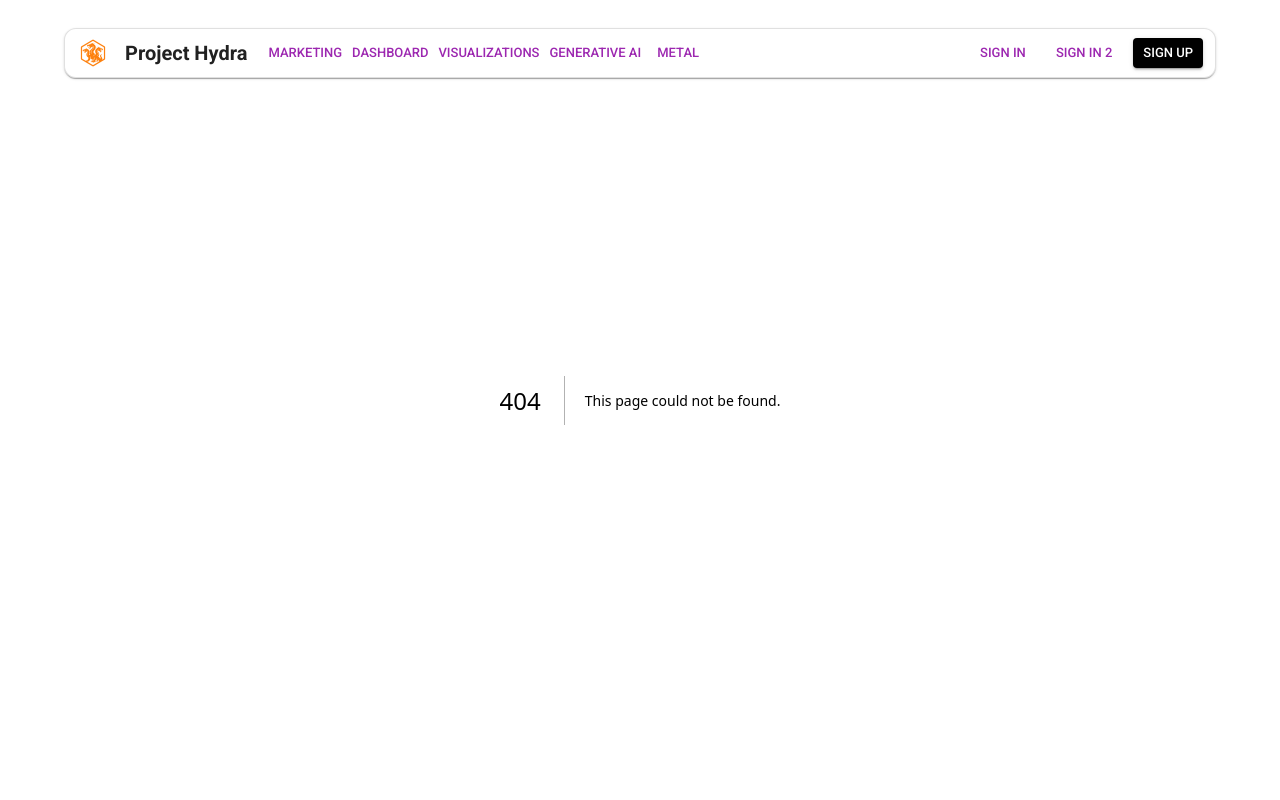
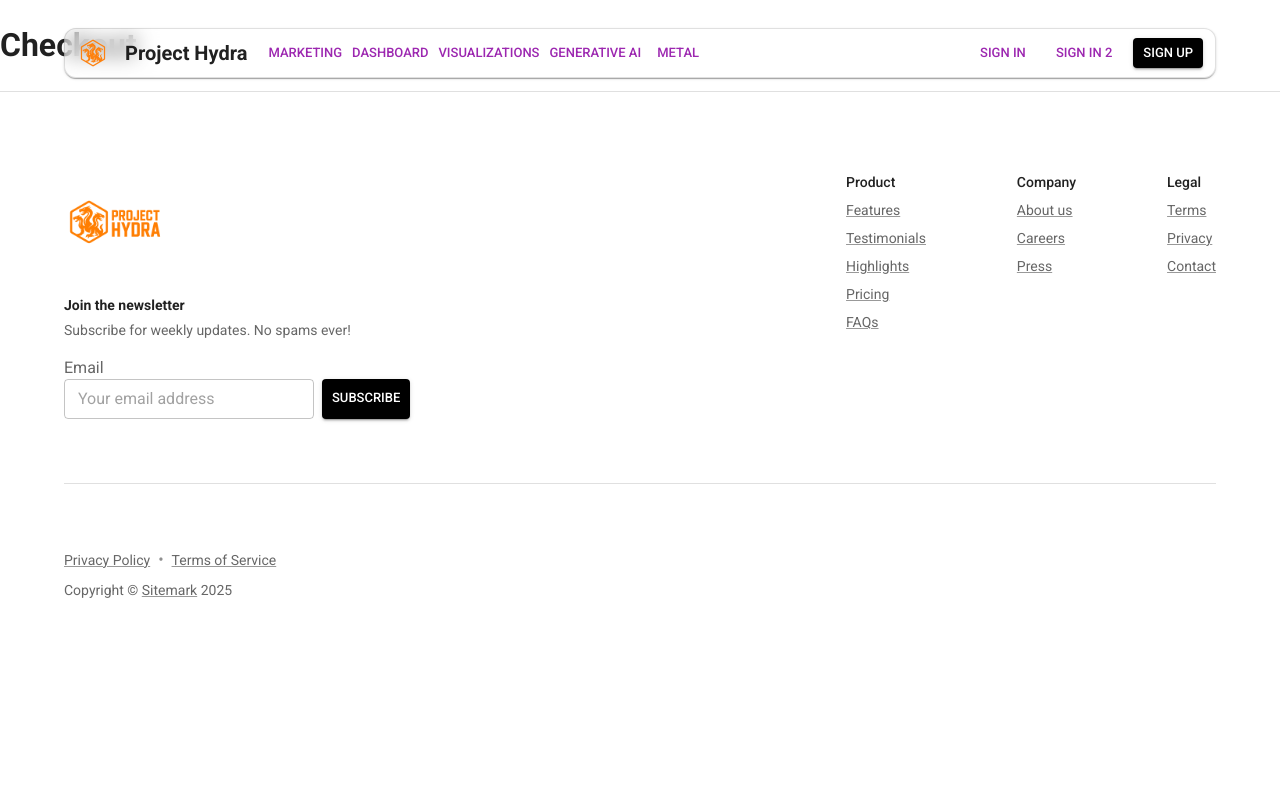
Before and after one commit to Stormbreaker9000/project-hydra, a Next.js app: page /checkout in a window 1280 px wide. Before the commit this address had no page. Shown: the top 800 px of the page. Built offline with nearby package versions, Linux system fonts and the light colour scheme; some icons are missing; what @mui/material-nextjs would draw is missing.

Commit message:
made initial page

```diff
--- /dev/null
+++ b/src/app/checkout/page.tsx
@@ -0,0 +1,7 @@
+export default function Checkout() {
+    return (
+        <div>
+            <h1>Checkout</h1>
+        </div>
+    )
+}
```
